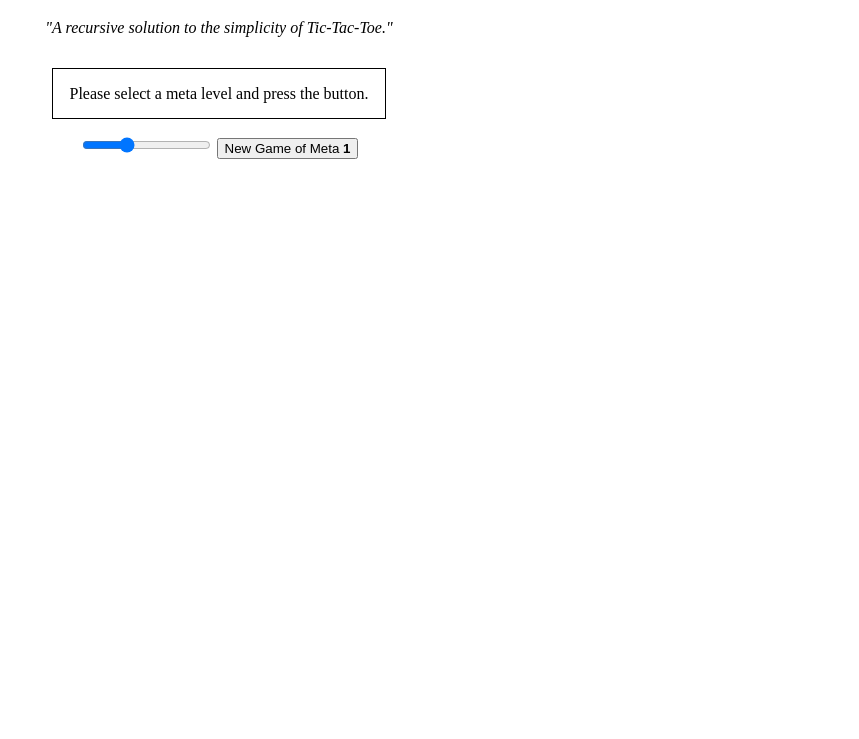
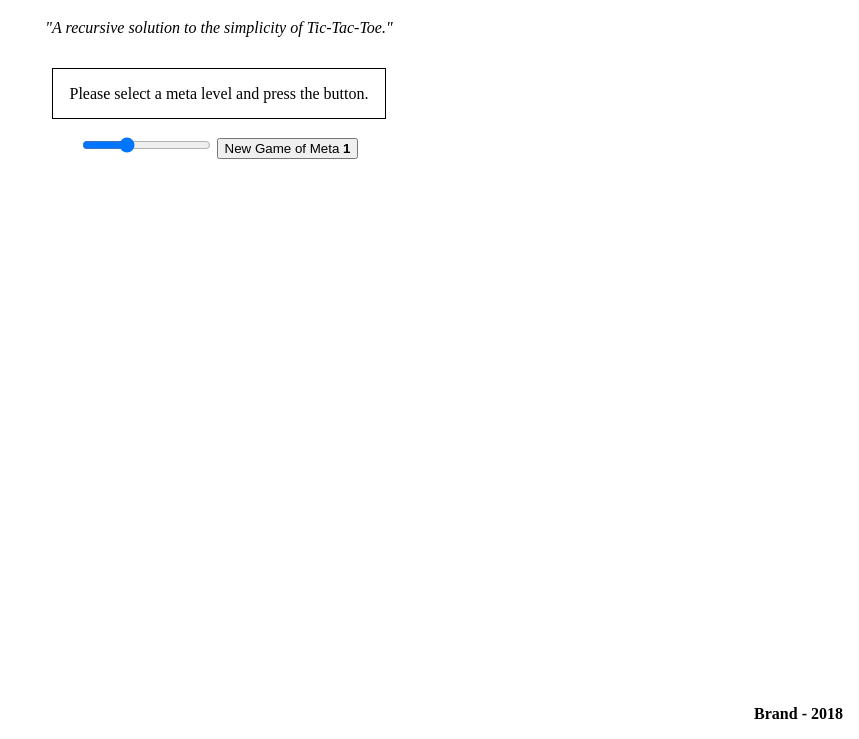
Before and after one commit to LucvandenBrand/MetaTTT, a website built with webpack: page src/views/main.html in a window 1280 px wide. Shown: the part 61-800 px from the top of the page, without its empty margins (421-1280 px from the left). Built offline with nearby package versions, Linux system fonts and the light colour scheme.

Commit message:
Added credits.

```diff
--- a/src/styles/main.css
+++ b/src/styles/main.css
@@ -4,6 +4,14 @@ body {
 
 blockquote {
     font-style: italic;
+}
+
+footer {
+    position:absolute;
+    bottom:0;
+    right:0;
+    padding: 1em;
+    font-weight: bold;
 }
 
 #level-value {
--- a/src/views/main.html
+++ b/src/views/main.html
@@ -2,7 +2,7 @@
 <html>
     <head>
         <meta charset="utf-8">
-        <title>Meta BKE</title>
+        <title>M-TTT</title>
     </head>
     <body>
     <h1>Meta Tic-Tac-Toe</h1>
@@ -15,5 +15,7 @@
         <button id="new-game">New Game of Meta <span id="level-value"></span></button>
     </div>
 
+    <footer>Brand - 2018</footer>
+
     </body>
 </html>
```
